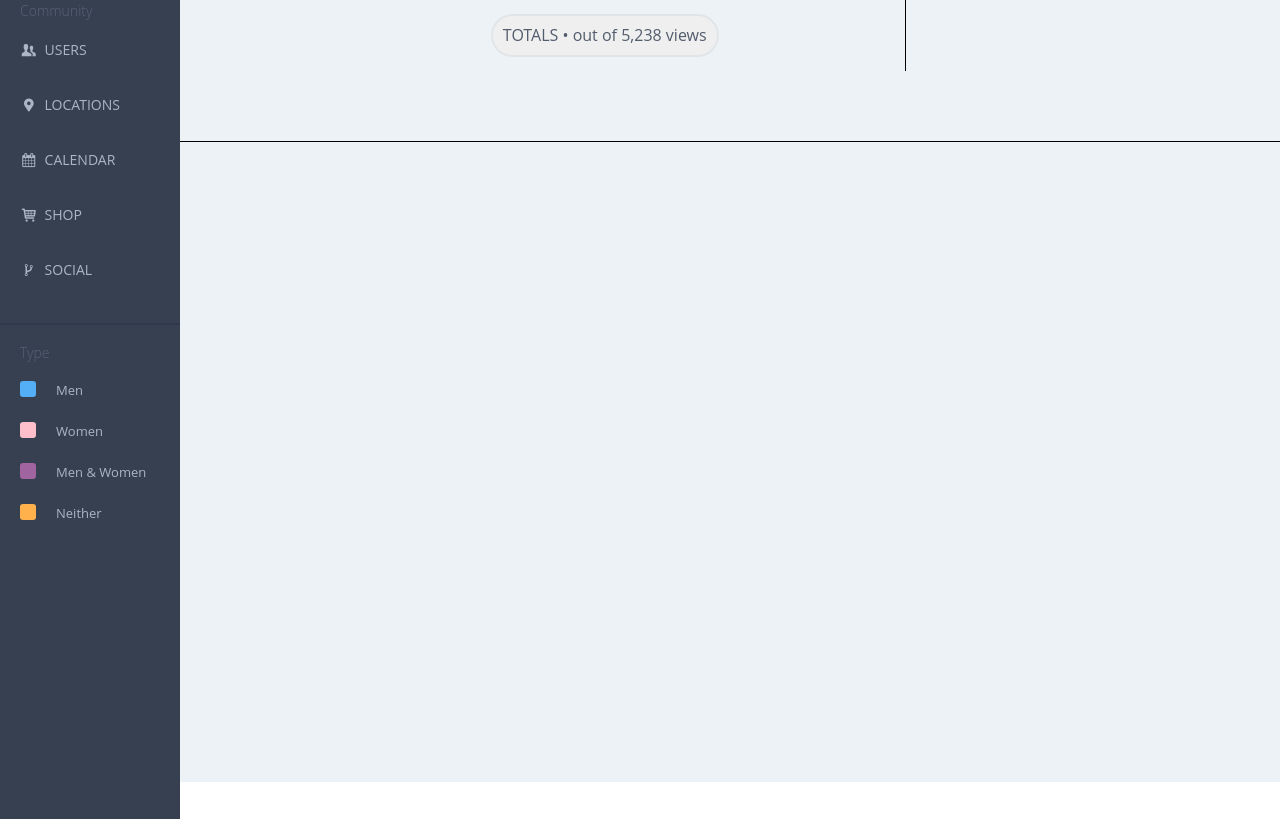
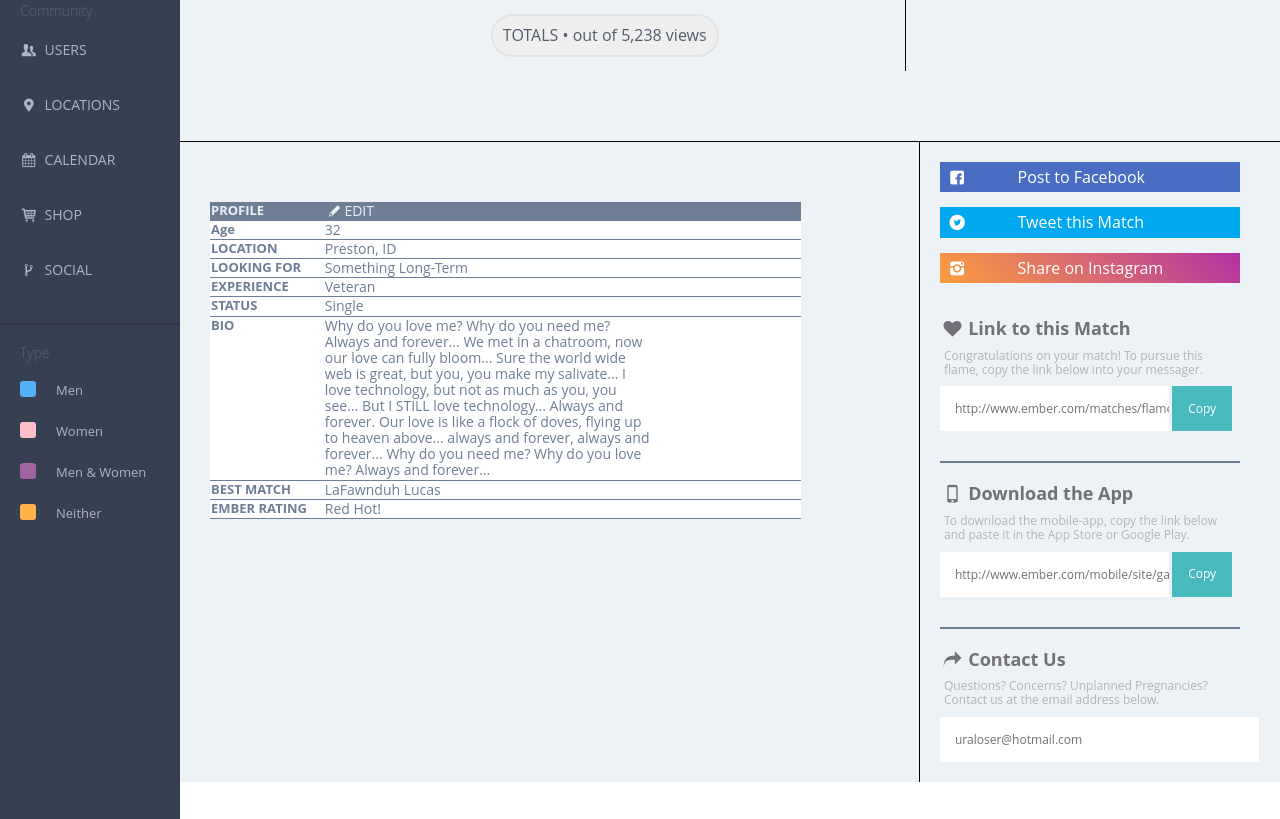
Before and after one commit to seamus-quinn/sq-comp-challenge-3, a plain HTML site: page index.html in a window 1280 px wide. Shown: the part 541-1360 px from the top of the page. Drawn offline with Linux system fonts and the light colour scheme.

Commit message:
Add styles to fix master

```diff
--- a/index.html
+++ b/index.html
@@ -76,7 +76,7 @@
           <i class="icon-menu"></i>
         </button>
         <form action="">
-          <input class="search-bar-button search-bar-bar"type="search" placeholder="Search for babes">
+          <input class="search-bar-button search-bar-bar"type="search" placeholder="&#xf50d;&nbsp; Search for babes">
         </form>
         <button class="search-bar-button home">
           <i class="icon-home"></i>
@@ -175,6 +175,84 @@
       </section>
 
       <section class="in-depth">
+        <article class="profile-description">
+          <div class="table-div">
+              <table class="profile-table">
+                  <tr class="header-row">
+                    <td>PROFILE</td>
+                    <td>
+                        <div class="table-edit">
+                            <i class="icon-pencil"></i>EDIT
+                        </div>
+                    </td>
+                  <tr>
+                      <td>Age</td>
+                      <td>32</td>
+                  <tr>
+                    <td>LOCATION</td>
+                    <td>Preston, ID</td>
+                  </tr>
+                  <tr>
+                    <td>LOOKING FOR</td>
+                    <td>Something Long-Term</td>
+                  </tr>
+                  <tr>
+                    <td>EXPERIENCE</td>
+                    <td>Veteran</td>
+                  </tr>
+                  <tr>
+                    <td>STATUS</td>
+                    <td>Single</td>
+                  </tr>
+                  <tr>
+                    <td>BIO</td>
+                    <td> Why do you love me? Why do you need me? Always and forever... We met in a chatroom, now our love can fully bloom... Sure the world wide web is great, but you, you make my salivate... I love technology, but not as much as you, you see... But I STILL love technology... Always and forever. Our love is like a flock of doves, flying up to heaven above... always and forever, always and forever... Why do you need me? Why do you love me? Always and forever...</td>
+                  </tr>
+                  <tr>
+                    <td>BEST MATCH</td>
+                    <td><img src="" alt="">LaFawnduh Lucas</td>
+                  </tr>
+                  <tr>
+                    <td>EMBER RATING</td>
+                    <td>Red Hot!</td>
+                  </tr>
+                  </tr>
+                </table>
+          </div>
+
+        </article>
+        <article class="social">
+          <button class="social-button facebook-button">
+            <i class="icon-facebook-squared"></i>
+            Post to Facebook
+          </button>
+          <button class="social-button twitter-button">
+            <i class="icon-twitter-circled"></i>
+            Tweet this Match
+          </button>
+          <button class="social-button instagram-button">
+            <i class="icon-instagram"></i>
+            Share on Instagram
+        </button>
+          <div class="match-div">
+              <h2 class="social-header"><i class="icon-heart"></i>Link to this Match</h2>
+              <p class="social-text top">Congratulations on your match!  To pursue this flame, copy the link below into your messager.</p>
+              <p class="social-text bottom link-to-match">http://www.ember.com/matches/flames/garbage/dump/</p>
+              <button class="copy-button">Copy</button>
+          </div>
+          <div class="mobile-div">
+              <h2 class="social-header "><i class="icon-mobile"></i>Download the App</h2>
+              <p class="social-text top">To download the mobile-app, copy the link below and paste it in the App Store or Google Play.</p>
+              <p class="social-text bottom link-to-mobile">http://www.ember.com/mobile/site/garbage/dump/</p>
+              <button class="copy-button">Copy</button>
+          </div>
+          <div class="contact-div">
+              <h2 class="social-header"><i class="icon-go"></i>Contact Us</h2>
+              <p class="social-text top">Questions? Concerns? Unplanned Pregnancies? Contact us at the email address below.</p>
+              <p class="social-text bottom bottom-different">uraloser@hotmail.com</p>
+          </div>
+        </article>
+      </section>
 
     </aside>
 
```
